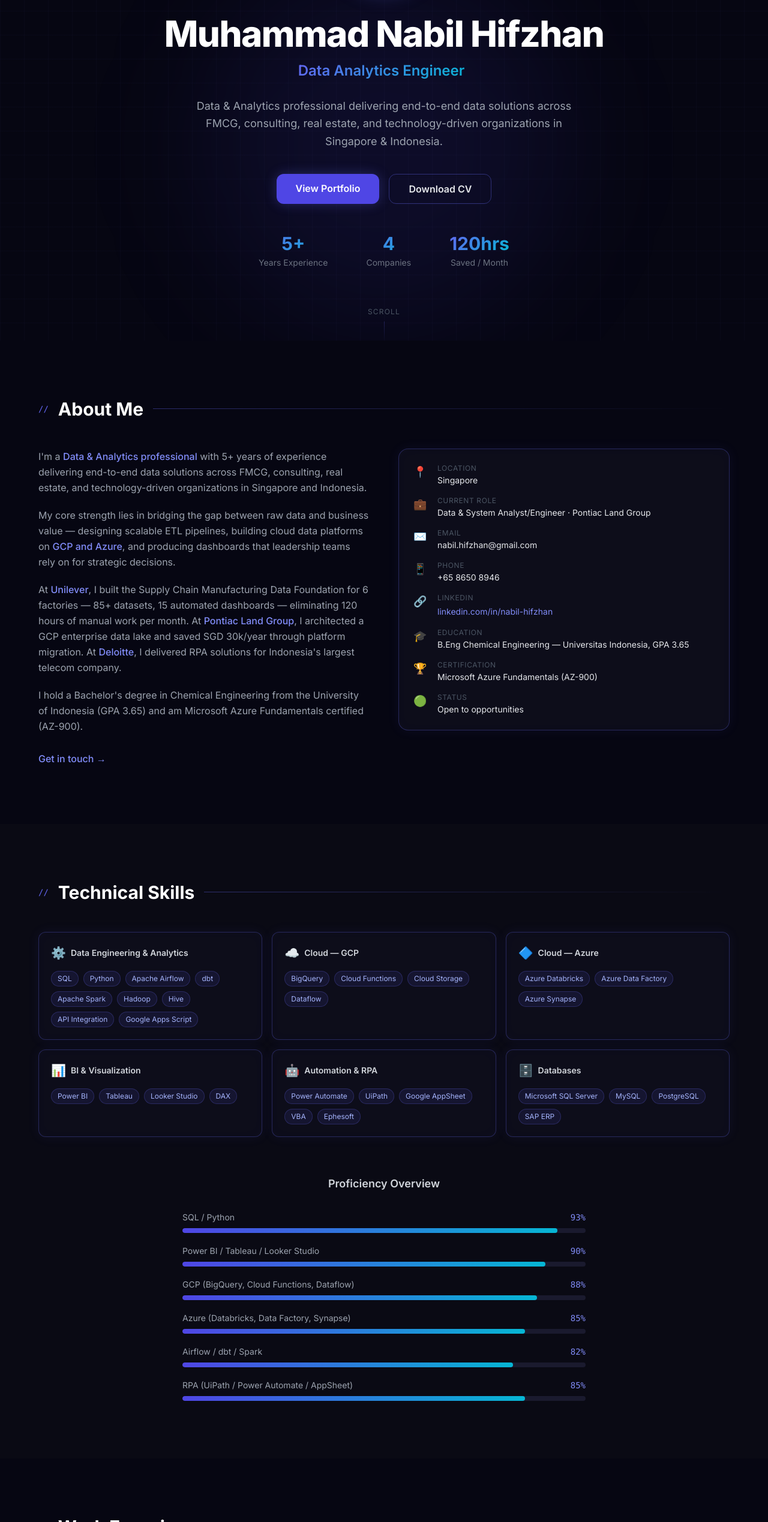
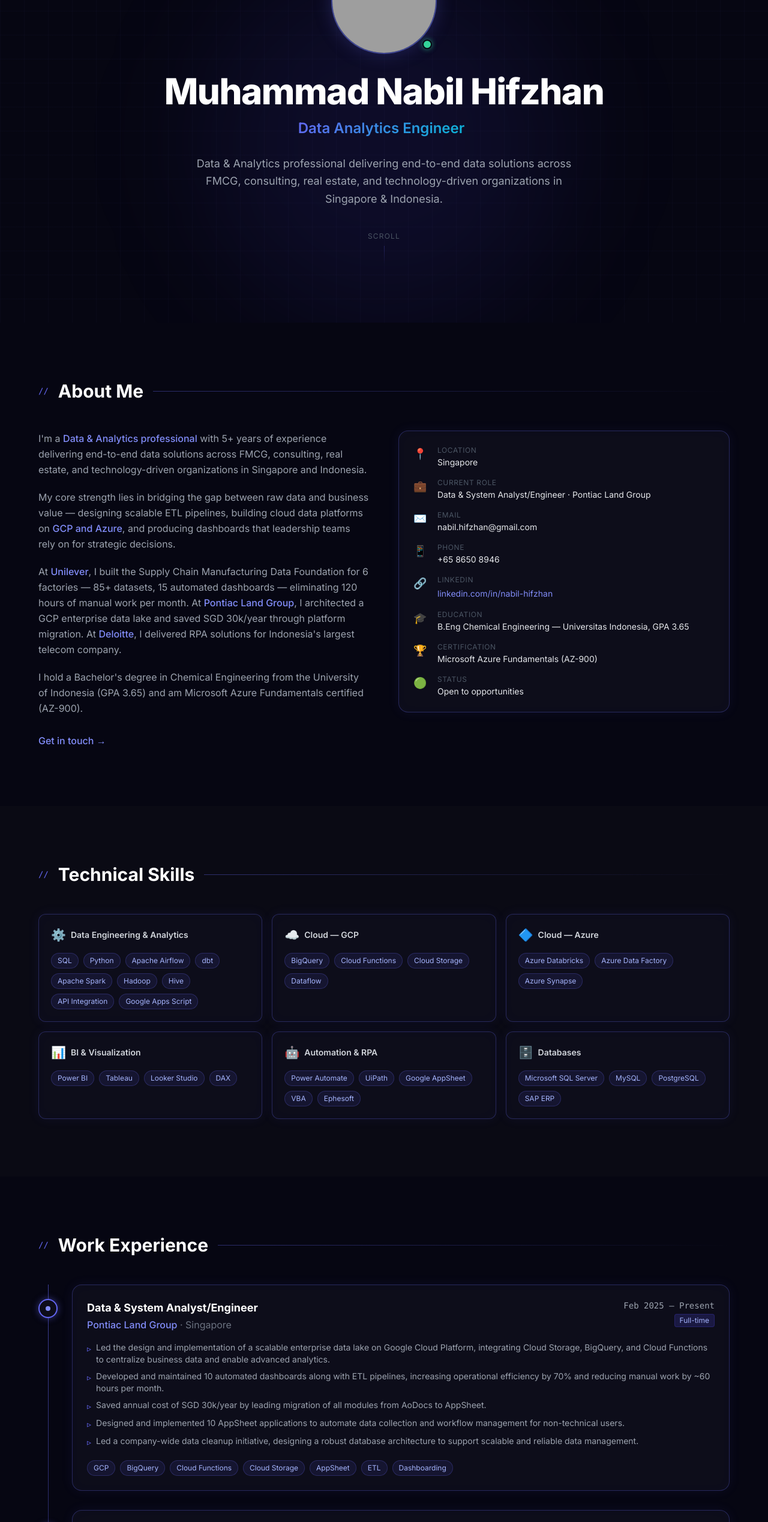
Before and after one commit to nabilhifzhan151199/portfolio-cv, a React (Vite) app: page / in a window 1280 px wide. Shown: the part 262-2800 px from the top of the page at 60% size. Built offline with nearby package versions, Linux system fonts and the light colour scheme; grey boxes are pictures that could not be loaded.

Commit message:
style: remove proficiency bars, CTA buttons, stats, and continuous learning section

```diff
--- a/src/components/Education.jsx
+++ b/src/components/Education.jsx
@@ -24,15 +24,6 @@ const education = [
   },
 ]
 
-const courses = [
-  'Google Cloud Professional Data Engineer (ongoing)',
-  'Azure Data Engineering (DP-203)',
-  'Apache Airflow for Data Engineers',
-  'dbt — Analytics Engineering Bootcamp',
-  'Apache Spark with PySpark',
-  'Power BI Data Analyst Associate (PL-300)',
-]
-
 export default function Education() {
   const ref = useScrollReveal()
 
@@ -41,9 +32,7 @@ export default function Education() {
       <div ref={ref} className="section-hidden max-w-6xl mx-auto">
         <SectionTitle label="Education" />
 
-        <div className="mt-12 grid md:grid-cols-2 gap-8">
-          <div className="space-y-5">
-            <h3 className="text-sm font-semibold text-gray-500 uppercase tracking-widest mb-6">Formal Education</h3>
+        <div className="mt-12 space-y-5 max-w-2xl">
           {education.map((e, i) => (
             <div key={i} className="glow-border rounded-xl bg-[#0d0d1a] p-6 card-hover">
               <div className="flex gap-4 items-start">
@@ -68,19 +57,6 @@ export default function Education() {
             </div>
           ))}
         </div>
-
-          <div>
-            <h3 className="text-sm font-semibold text-gray-500 uppercase tracking-widest mb-6">Continuous Learning</h3>
-            <div className="space-y-3">
-              {courses.map((c, i) => (
-                <div key={i} className="flex items-center gap-3 p-3 rounded-lg bg-[#0d0d1a] border border-white/5">
-                  <span className="text-indigo-500 text-sm shrink-0">✓</span>
-                  <span className="text-sm text-gray-300">{c}</span>
-                </div>
-              ))}
-            </div>
-          </div>
-        </div>
       </div>
     </section>
   )
--- a/src/components/Hero.jsx
+++ b/src/components/Hero.jsx
@@ -82,36 +82,7 @@ export default function Hero() {
           Singapore & Indonesia.
         </p>
 
-        <div className="flex flex-wrap gap-4 justify-center mb-12">
-          <a
-            href="#projects"
-            className="px-8 py-3 rounded-xl bg-indigo-600 hover:bg-indigo-500 text-white font-semibold transition-all duration-200 shadow-[0_0_20px_rgba(99,102,241,0.3)] hover:shadow-[0_0_30px_rgba(99,102,241,0.5)]"
-          >
-            View Portfolio
-          </a>
-          <a
-            href="/cv Muhammad Nabil Hifzhan - Engineer.pdf"
-            download
-            className="px-8 py-3 rounded-xl border border-indigo-500/40 text-gray-200 hover:border-indigo-400 hover:text-white font-semibold transition-all duration-200"
-          >
-            Download CV
-          </a>
-        </div>
-
-        <div className="flex flex-wrap justify-center gap-8 sm:gap-16 text-center">
-          {[
-            { value: '5+', label: 'Years Experience' },
-            { value: '4', label: 'Companies' },
-            { value: '120hrs', label: 'Saved / Month' },
-          ].map(({ value, label }) => (
-            <div key={label}>
-              <div className="text-3xl font-bold gradient-text">{value}</div>
-              <div className="text-sm text-gray-500 mt-1">{label}</div>
-            </div>
-          ))}
-        </div>
-
-        <div className="mt-16 flex flex-col items-center gap-2 text-gray-600">
+        <div className="mt-4 flex flex-col items-center gap-2 text-gray-600">
           <span className="text-xs tracking-widest uppercase">scroll</span>
           <div className="w-px h-8 bg-gradient-to-b from-indigo-500/50 to-transparent animate-pulse" />
         </div>
--- a/src/components/Skills.jsx
+++ b/src/components/Skills.jsx
@@ -34,18 +34,8 @@ const skillGroups = [
   },
 ]
 
-const proficiencies = [
-  { label: 'SQL / Python', level: 93 },
-  { label: 'Power BI / Tableau / Looker Studio', level: 90 },
-  { label: 'GCP (BigQuery, Cloud Functions, Dataflow)', level: 88 },
-  { label: 'Azure (Databricks, Data Factory, Synapse)', level: 85 },
-  { label: 'Airflow / dbt / Spark', level: 82 },
-  { label: 'RPA (UiPath / Power Automate / AppSheet)', level: 85 },
-]
-
 export default function Skills() {
   const ref = useScrollReveal()
-  const barRef = useScrollReveal()
 
   return (
     <section id="skills" className="py-24 px-6 bg-[#0a0a14]">
@@ -71,26 +61,6 @@ export default function Skills() {
             ))}
           </div>
         </div>
-
-        <div ref={barRef} className="section-hidden mt-16">
-          <h3 className="text-lg font-semibold text-gray-300 mb-8 text-center">Proficiency Overview</h3>
-          <div className="max-w-2xl mx-auto space-y-5">
-            {proficiencies.map(({ label, level }) => (
-              <div key={label}>
-                <div className="flex justify-between text-sm mb-2">
-                  <span className="text-gray-400">{label}</span>
-                  <span className="text-indigo-400 font-mono">{level}%</span>
-                </div>
-                <div className="h-2 bg-[#1a1a2e] rounded-full overflow-hidden">
-                  <div
-                    className="h-full rounded-full bg-gradient-to-r from-indigo-600 to-cyan-500 transition-all duration-1000"
-                    style={{ width: `${level}%` }}
-                  />
-                </div>
-              </div>
-            ))}
-          </div>
-        </div>
       </div>
     </section>
   )
```
Lines whose indentation alone changed are shown as unchanged.
